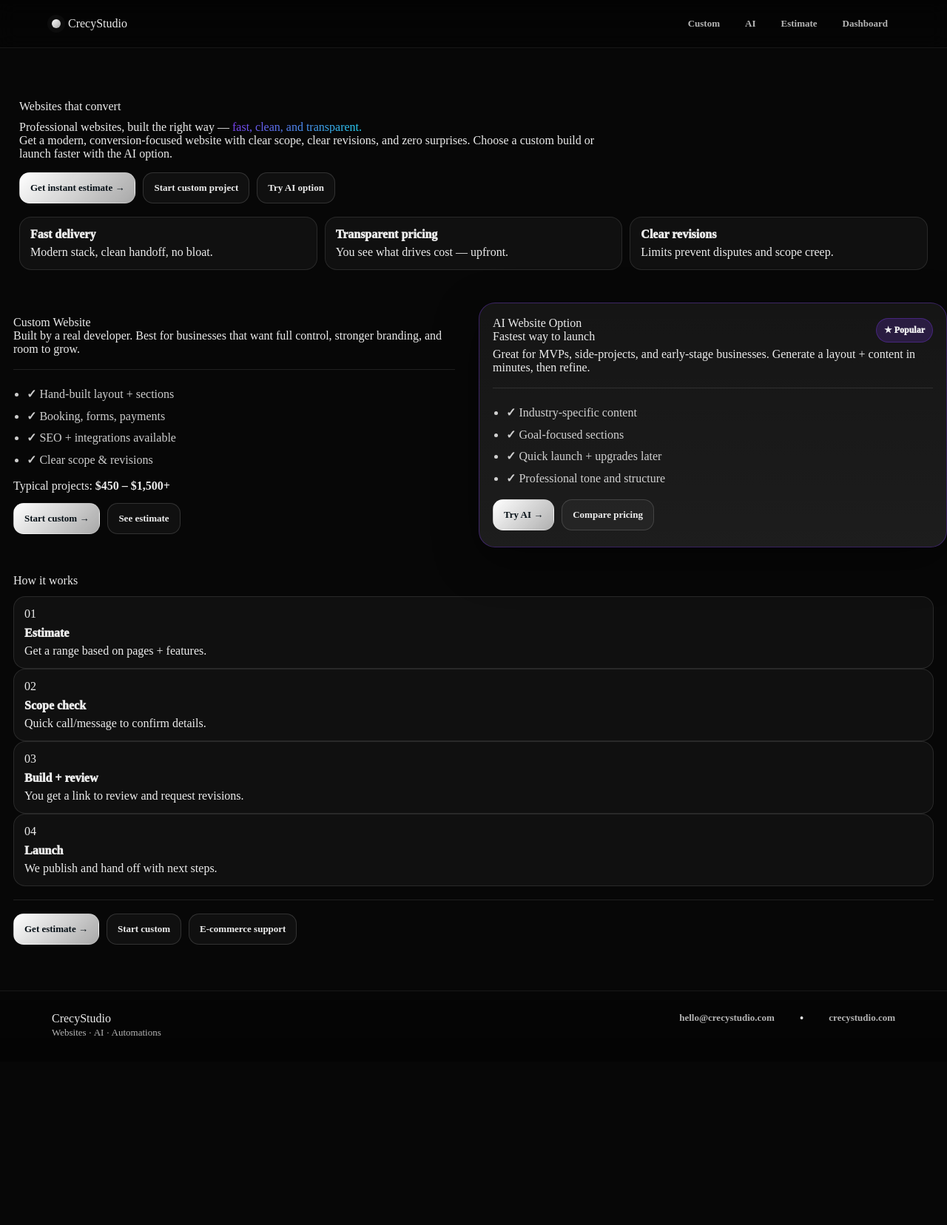
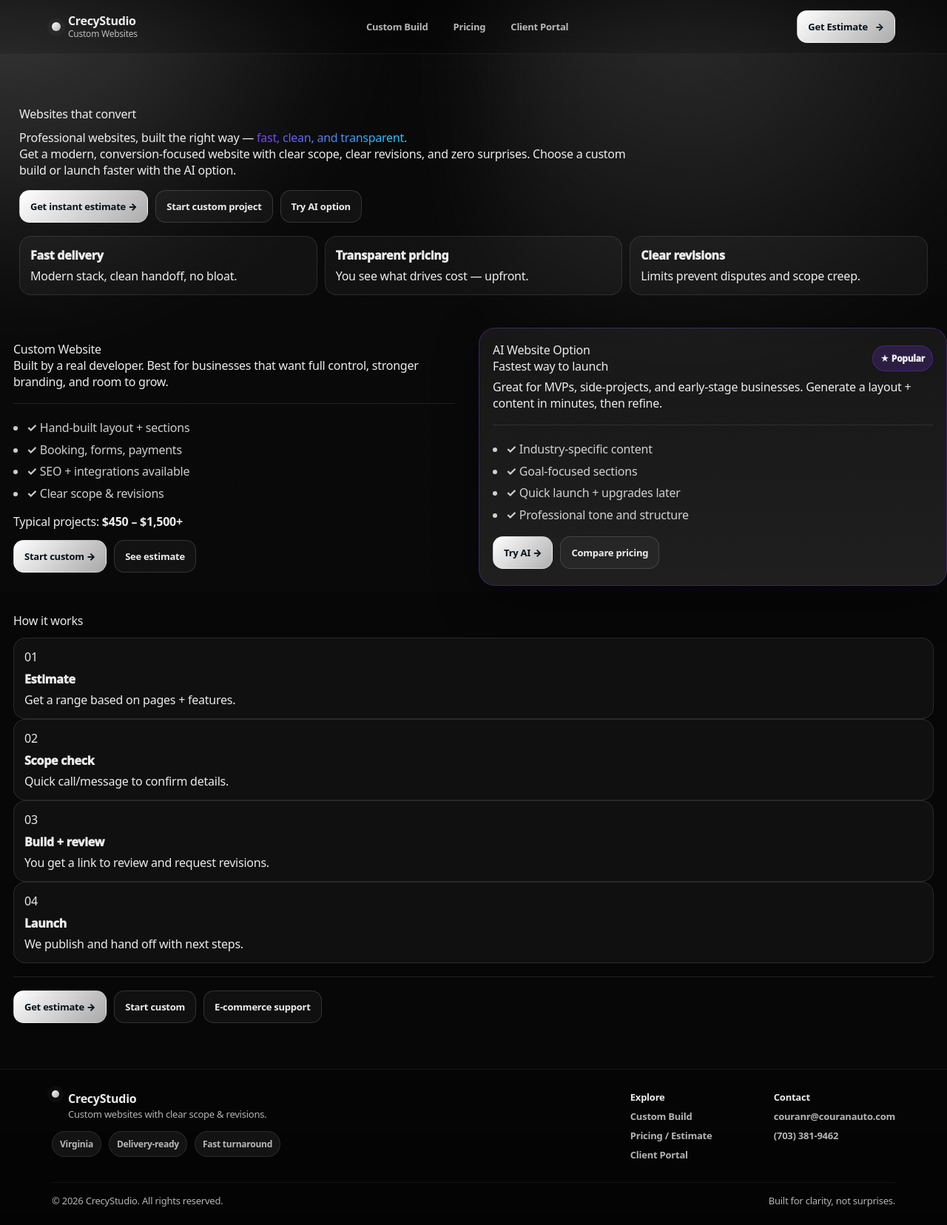
Before and after one commit to kkoly10/website-builder, a Next.js app: page / in a window 1280 px wide. Shown: the whole page at 74% size. Before the commit the page ends 1435 px from the top, so only its background shows below. Built offline with nearby package versions, Linux system fonts and the light colour scheme.

Commit message:
Update layout.tsx

```diff
--- a/app/layout.tsx
+++ b/app/layout.tsx
@@ -1,60 +1,121 @@
-// app/layout.tsx
 import "./globals.css";
 import type { Metadata } from "next";
 import Link from "next/link";
 
 export const metadata: Metadata = {
-  title: "CrecyStudio — Websites & AI",
-  description: "Professional websites with transparent pricing and fast delivery.",
+  title: "CrecyStudio — Custom Websites",
+  description:
+    "Custom websites built with clear scope, transparent tiers, and a professional process.",
 };
-
-const THEME = process.env.NEXT_PUBLIC_THEME || "graphite-lime";
 
 export default function RootLayout({
   children,
-}: Readonly<{ children: React.ReactNode }>) {
+}: Readonly<{
+  children: React.ReactNode;
+}>) {
+  // Change theme here:
+  // theme-lux | theme-carbon | theme-ink | theme-obsidian | theme-graphite
+  const themeClass = "theme-lux";
+
   return (
-    <html lang="en" className={`theme-${THEME}`}>
+    <html lang="en" className={themeClass}>
       <body>
         {/* Background FX */}
-        <div className="bgFx" aria-hidden="true" />
+        <div className="bgFX" aria-hidden="true">
+          <div className="bgFX__grid" />
+          <div className="bgFX__glow bgFX__glow--a" />
+          <div className="bgFX__glow bgFX__glow--b" />
+          <div className="bgFX__noise" />
+        </div>
 
-        {/* Top Nav */}
+        {/* Top nav */}
         <header className="topNav">
           <div className="container navInner">
             <Link href="/" className="brand">
               <span className="brandMark" aria-hidden="true" />
-              <span className="brandText">CrecyStudio</span>
-              <span className="brandDot" aria-hidden="true" />
+              <span className="brandText">
+                <span className="brandName">CrecyStudio</span>
+                <span className="brandTag">Custom Websites</span>
+              </span>
             </Link>
 
             <nav className="navLinks">
-              <Link href="/build" className="navLink">Custom</Link>
-              <Link href="/ai" className="navLink">AI</Link>
-              <Link href="/estimate" className="navLink">Estimate</Link>
-              <Link href="/dashboard" className="navLink">Dashboard</Link>
+              <Link href="/build" className="navLink">
+                Custom Build
+              </Link>
+              <Link href="/estimate" className="navLink">
+                Pricing
+              </Link>
+              <Link href="/dashboard" className="navLink">
+                Client Portal
+              </Link>
             </nav>
+
+            <div className="navCTA">
+              <Link href="/estimate" className="btn btnPrimary">
+                Get Estimate <span className="btnArrow">→</span>
+              </Link>
+            </div>
           </div>
         </header>
 
         {/* Page */}
-        <div className="page">
-          {children}
-        </div>
+        <main className="page">{children}</main>
 
         {/* Footer */}
         <footer className="footer">
           <div className="container footerInner">
             <div className="footerLeft">
-              <div className="footerBrand">CrecyStudio</div>
-              <div className="footerMuted">Websites · AI · Automations</div>
+              <div className="footerBrand">
+                <span className="brandMark brandMark--sm" aria-hidden="true" />
+                <div className="footerBrandText">
+                  <div className="footerTitle">CrecyStudio</div>
+                  <div className="footerMuted">
+                    Custom websites with clear scope & revisions.
+                  </div>
+                </div>
+              </div>
+
+              <div className="footerMini">
+                <span className="chip">Virginia</span>
+                <span className="chip">Delivery-ready</span>
+                <span className="chip">Fast turnaround</span>
+              </div>
             </div>
 
             <div className="footerRight">
-              <a className="footerLink" href="mailto:hello@crecystudio.com">hello@crecystudio.com</a>
-              <span className="footerSep">•</span>
-              <a className="footerLink" href="/">crecystudio.com</a>
+              <div className="footerCol">
+                <div className="footerHead">Explore</div>
+                <Link className="footerLink" href="/build">
+                  Custom Build
+                </Link>
+                <Link className="footerLink" href="/estimate">
+                  Pricing / Estimate
+                </Link>
+                <Link className="footerLink" href="/dashboard">
+                  Client Portal
+                </Link>
+              </div>
+
+              <div className="footerCol">
+                <div className="footerHead">Contact</div>
+                <a className="footerLink" href="mailto:couranr@couranauto.com">
+                  couranr@couranauto.com
+                </a>
+                <a className="footerLink" href="tel:+17033819462">
+                  (703) 381-9462
+                </a>
+              </div>
             </div>
+          </div>
+
+          <div className="container footerBottom">
+            <span className="footerMuted">
+              © {new Date().getFullYear()} CrecyStudio. All rights reserved.
+            </span>
+            <span className="footerMuted">
+              Built for clarity, not surprises.
+            </span>
           </div>
         </footer>
       </body>
```
